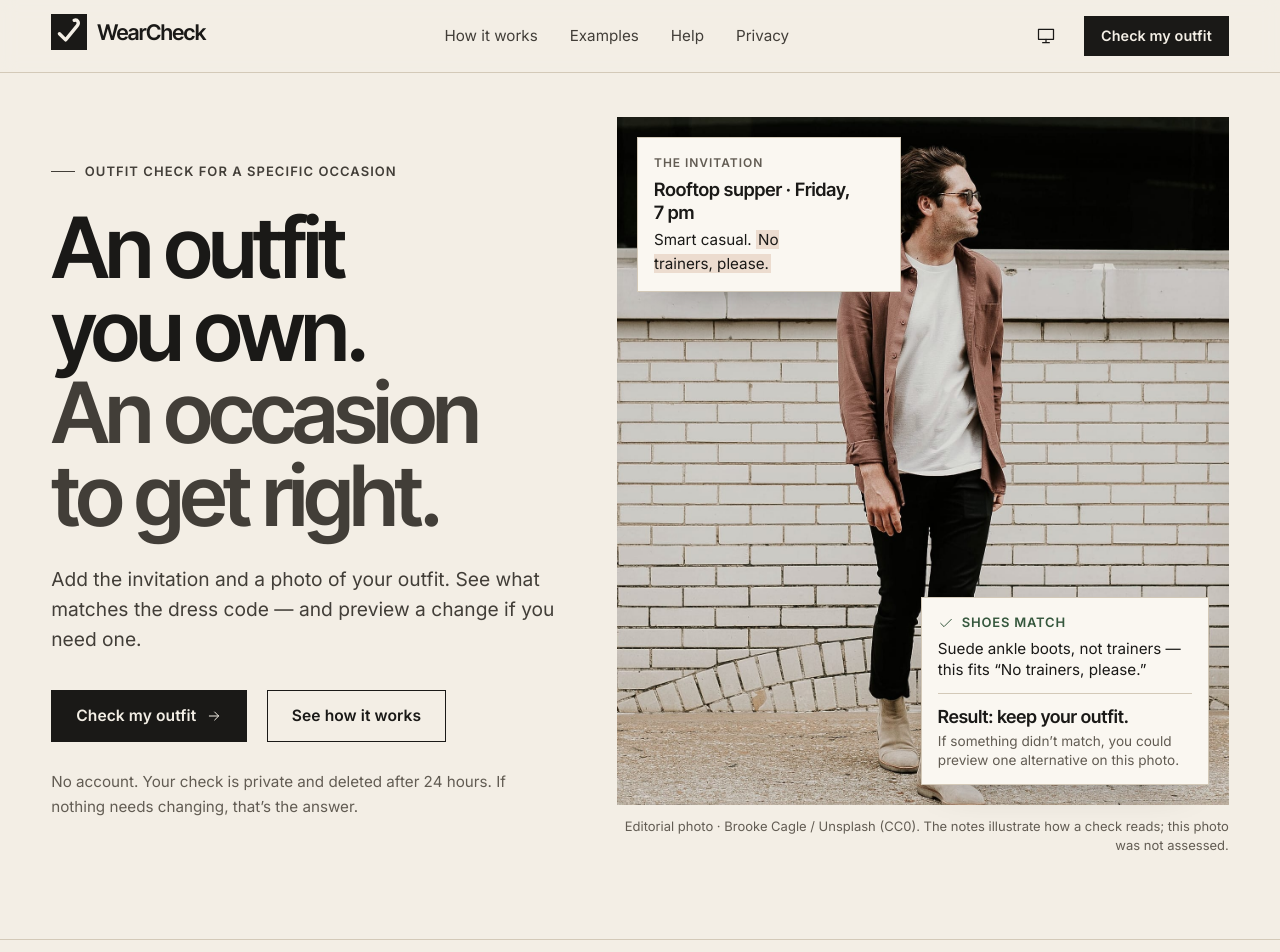
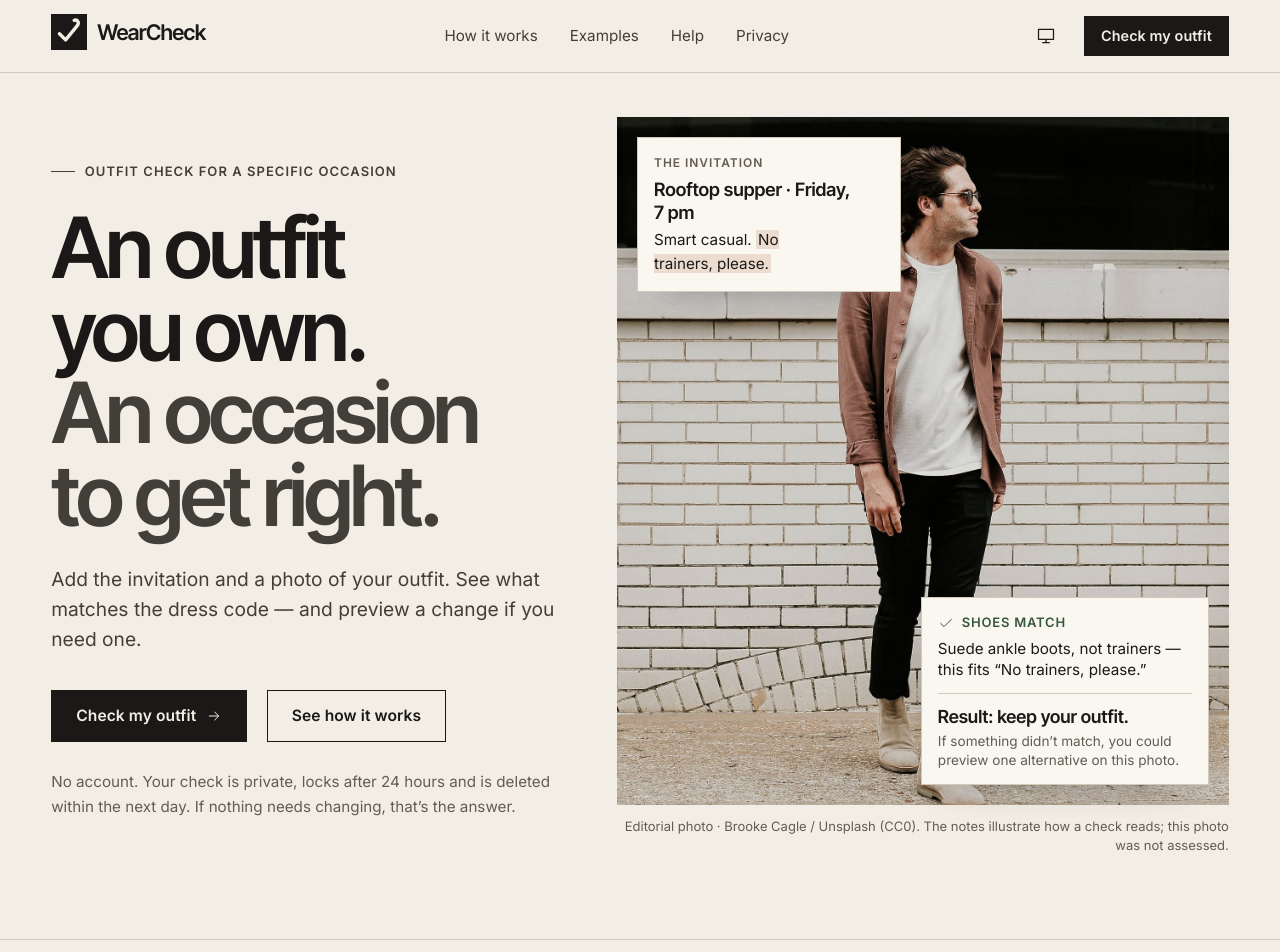
Before and after one commit to TheWeirdDee/wearcheck, a Next.js app: page / in a window 1280 px wide. Shown: the top 952 px of the page. Built offline with nearby package versions, Linux system fonts and the light colour scheme.

Commit message:
Align retention wording in the hero

```diff
--- a/components/landing/hero.tsx
+++ b/components/landing/hero.tsx
@@ -28,7 +28,7 @@ export function Hero() {
             <Link href="#how-it-works" className="btn btn-secondary w-full sm:w-auto">See how it works</Link>
           </div>
           <p className="mt-7 max-w-[34rem] text-[0.95rem] text-muted">
-            No account. Your check is private and deleted after 24 hours. If nothing needs changing, that&rsquo;s the answer.
+            No account. Your check is private, locks after 24 hours and is deleted within the next day. If nothing needs changing, that&rsquo;s the answer.
           </p>
         </div>
 
```
